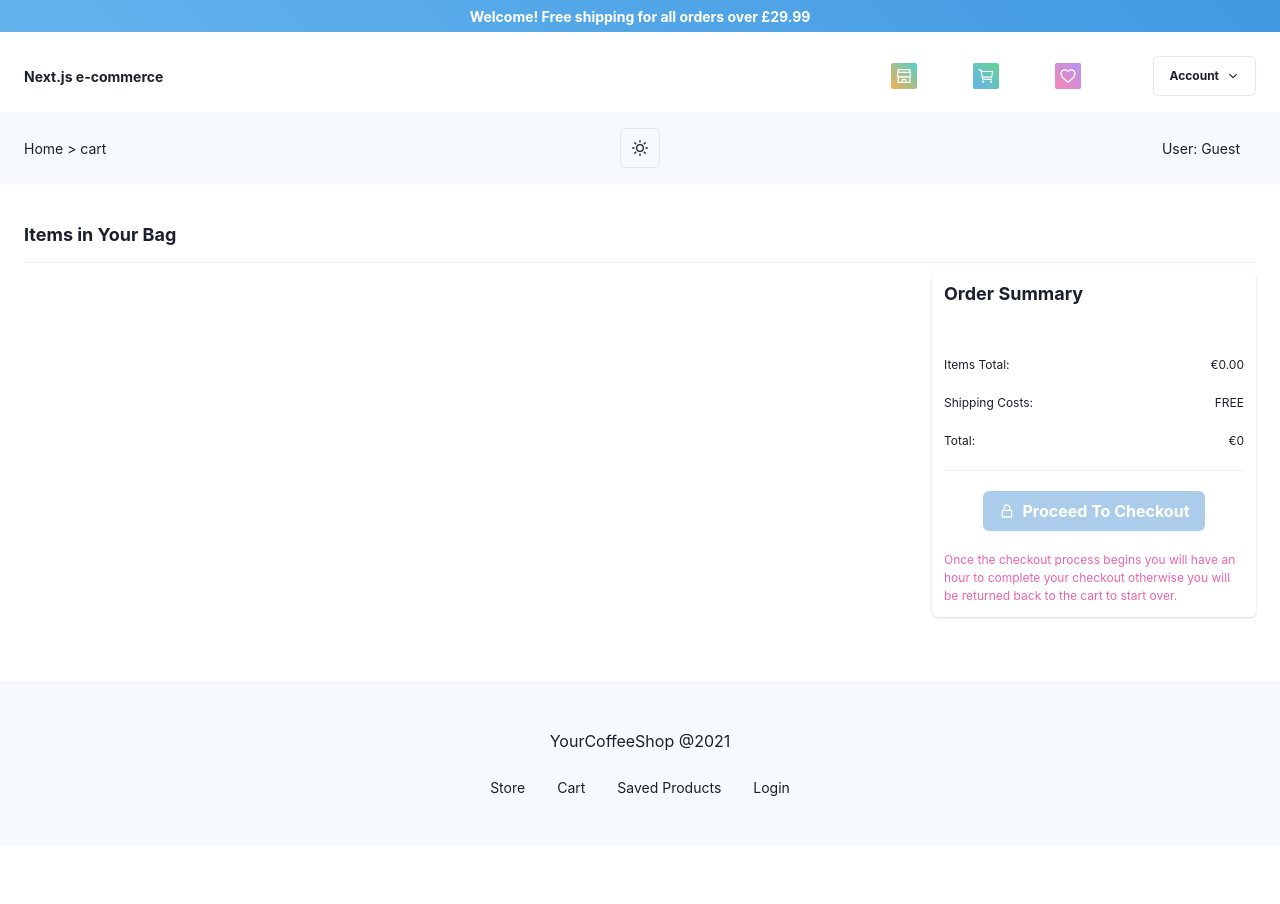
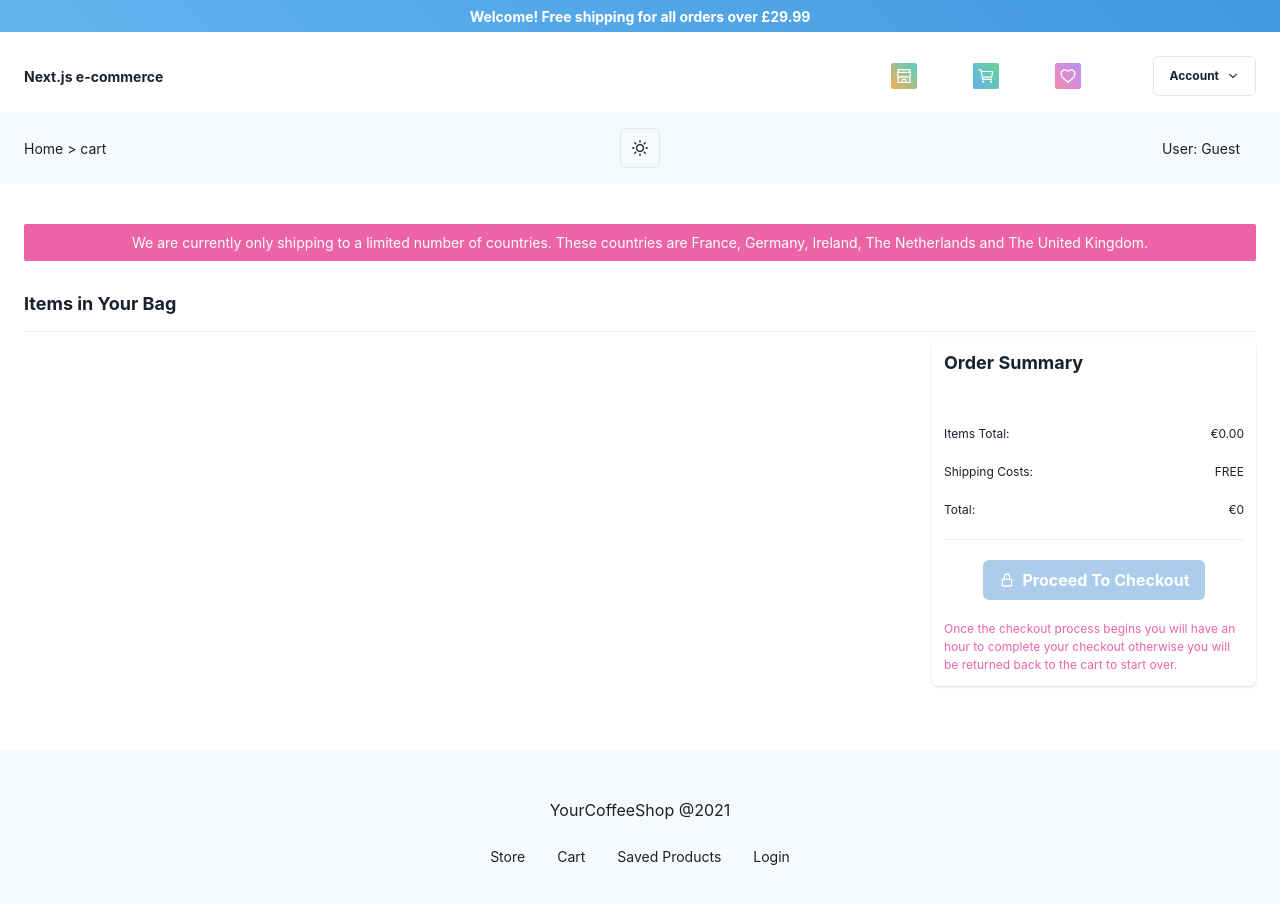
Before and after one commit to apple0441/store_coffee_ecommerce, a Next.js app: page /cart in a window 1280 px wide. Shown: the top 904 px of the page. Before the commit the page ends 846 px from the top, so only its background shows below. Built offline with nearby package versions, Linux system fonts and the light colour scheme; no server answers.

Commit message:
update payment checkout session details

```diff
--- a/pages/api/create-checkout-session.tsx
+++ b/pages/api/create-checkout-session.tsx
@@ -2,6 +2,7 @@ import { ApolloClient, InMemoryCache } from "@apollo/client";
 import type { NextApiRequest, NextApiResponse } from "next";
 import Stripe from "stripe";
 
+import { allowedShippingCountries } from "@/components/Forms/CheckoutForm/CheckoutForm";
 import { PRODUCT_STORAGE } from "@/queries/products";
 import { IProductStorage } from "@/utils/storage";
 
@@ -29,6 +30,10 @@ async function createCheckoutSession (req: NextApiRequest, res: NextApiResponse)
             cancel_url: "http://localhost:3000/cart",
             mode: "payment",
             payment_method_types: ["card", "ideal", "sepa_debit"],
+            shipping_address_collection: {
+                allowed_countries: allowedShippingCountries,
+            },
+            billing_address_collection: "required",
             line_items: products.map((product: IProductStorage, index: number) => ({
                 price_data: {
                     unit_amount: product.price,
--- a/pages/cart.tsx
+++ b/pages/cart.tsx
@@ -4,7 +4,8 @@ import {
   Flex,
   Heading,
   Stack,
-  StackDivider } from "@chakra-ui/react";
+  StackDivider,
+  Text } from "@chakra-ui/react";
 import { NextPage } from "next";
 import * as React from "react";
 
@@ -28,6 +29,18 @@ const Cart: NextPage = () => {
       as="section"
       px={2}
       >
+        <Text
+        bg="pink.400"
+        borderRadius="sm"
+        color="white"
+        fontSize="sm"
+        mb={8}
+        p={2}
+        textAlign="center"
+        >
+          We are currently only shipping to a limited number of countries. These countries are
+          France, Germany, Ireland, The Netherlands and The United Kingdom.
+        </Text>
         <Heading
         as="h1"
         fontSize="lg"
--- a/pages/checkout.tsx
+++ b/pages/checkout.tsx
@@ -9,9 +9,9 @@ import {
 import { GetServerSideProps, NextPage } from "next";
 import NextLink from "next/link";
 import { useRouter } from "next/router";
+import nookies from "nookies";
 import * as React from "react";
 import { BsArrowLeft } from "react-icons/bs";
-import nookies from "nookies";
 
 import CartHeader from "@/components/Cart/CartHeader/CartHeader";
 import CheckoutForm, { ICheckoutInputs } from "@/components/Forms/CheckoutForm/CheckoutForm";
@@ -50,6 +50,7 @@ const Checkout: NextPage<ICheckout> = ({ userInfo }) => {
             >
                 <VStack
                 align="flex-start"
+                flex="2"
                 mb={12}
                 pr={[0, 0, 8]}
                 spacing={4}
@@ -115,7 +116,7 @@ const Checkout: NextPage<ICheckout> = ({ userInfo }) => {
                 <VStack
                 as="ul"
                 divider={<StackDivider borderColor="blue.200" />}
-                flex="3"
+                flex="1.5"
                 listStyleType="none"
                 mr={["0px", "0px", "0px", "0.5rem"]}
                 pl={[0, 0, 8]}
--- a/pages/checkout/shipping.tsx
+++ b/pages/checkout/shipping.tsx
@@ -75,7 +75,7 @@ const Shipping: NextPage<{ query: ParsedUrlQuery }> = ({ query: { data: queryDat
             >
                 <VStack
                 align="flex-start"
-                flex="3"
+                flex="2"
                 mb={12}
                 pr={[0, 0, 8]}
                 >
@@ -231,8 +231,8 @@ const Shipping: NextPage<{ query: ParsedUrlQuery }> = ({ query: { data: queryDat
                 </VStack>
                 <VStack
                 as="ul"
+                flex="1.5"
                 divider={<StackDivider borderColor="blue.200" />}
-                flex="3"
                 listStyleType="none"
                 mr={["0px", "0px", "0px", "0.5rem"]}
                 pl={[0, 0, 8]}
--- a/src/components/Forms/CheckoutForm/CheckoutForm.tsx
+++ b/src/components/Forms/CheckoutForm/CheckoutForm.tsx
@@ -24,12 +24,17 @@ export interface ICheckoutInputs {
   [key: string]: string;
 }
 
+export const allowedShippingCountries: any = ["GB", "FR", "DE", "IE", "NL"];
+
 const CheckoutForm: React.FC<ICheckoutForm> = ({
     isDisabled,
     submit,
     submitText,
     userSavedDetails }) => {
+
     const countryOptions = React.useMemo(() => countryList().getData(), []);
+
+    const shippingCountries = countryOptions.filter(country => allowedShippingCountries.includes(country.value));
 
     const initInputs = {
         email: userSavedDetails?.email ?? "",
@@ -125,7 +130,7 @@ const CheckoutForm: React.FC<ICheckoutForm> = ({
                 isDisabled={isDisabled}
                 isRequired
                 name="country"
-                options={countryOptions}
+                options={shippingCountries}
                 value={inputValues.country as string}
                 />
                 <CustomInput
```
